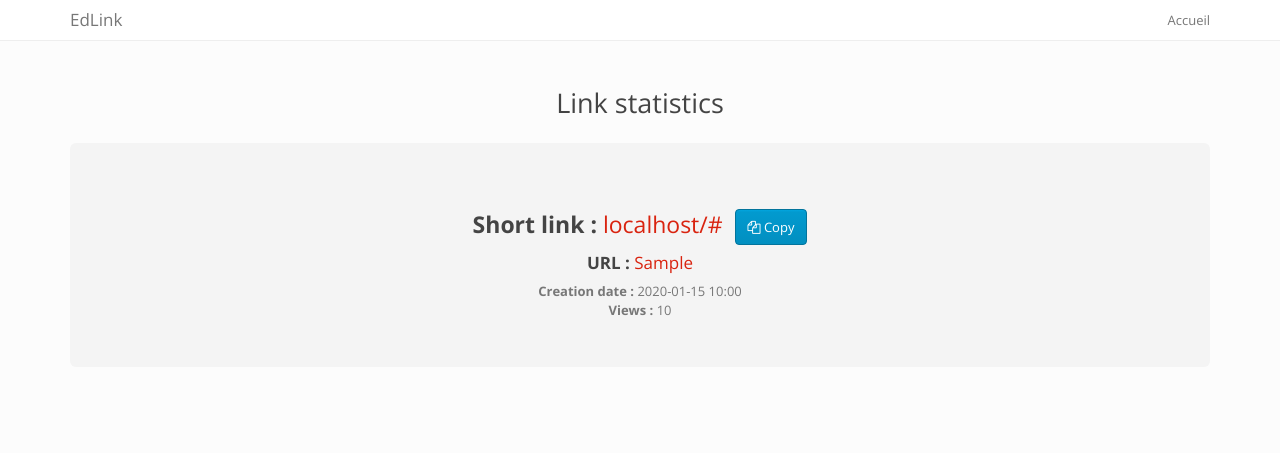
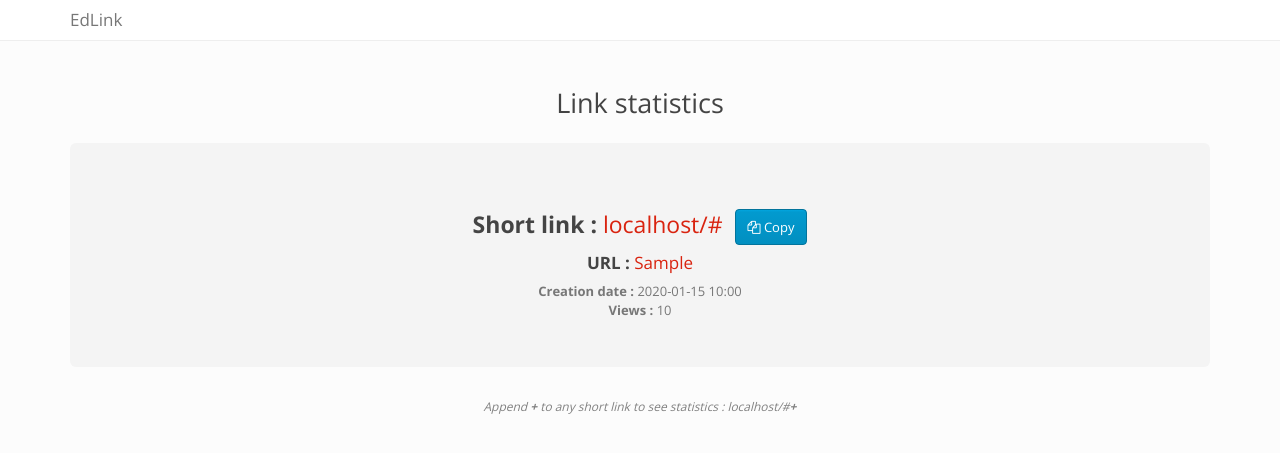
Before and after one commit to cltnr/EdLink, a Django app: template core/templates/core/pages/link_stats.html in a window 1280 px wide. Shown: the top 453 px of the page. Run offline with Django 3.2, Linux system fonts and the light colour scheme; tables that the repository leaves empty hold one stand-in row (values such as "Sample post"); the template is opened without the code that fills it: values that come from a table or form of the project are taken from there, most other values are stand-ins (such as "Sample title", 1, 10 or a date in 2020); some libraries are stand-ins or nearby versions.

Commit message:
change stats url

```diff
--- a/core/templates/core/layout.html
+++ b/core/templates/core/layout.html
@@ -24,17 +24,17 @@
         <div class="container">
             <div class="navbar-header">
                 <a class="navbar-brand" href="{% url "home" %}">EdLink</a>
-                <button type="button" class="navbar-toggle" data-toggle="collapse" data-target="#navbar">
+                <!-- <button type="button" class="navbar-toggle" data-toggle="collapse" data-target="#navbar">
                     <span class="icon-bar"></span>
                     <span class="icon-bar"></span>
                     <span class="icon-bar"></span>
-                </button>
+                </button> -->
             </div>
-            <div class="collapse navbar-collapse" id="navbar" style="max-height:500px;">
+            <!-- <div class="collapse navbar-collapse" id="navbar" style="max-height:500px;">
                 <ul class="nav navbar-nav navbar-right">
                     <li class="nav-item {{ home_nav }}"><a href="{% url 'home' %}" class="nav-link">Accueil</a></li>
                 </ul>
-            </div>
+            </div> -->
         </div>
     </nav>
 
--- a/core/templates/core/pages/link_stats.html
+++ b/core/templates/core/pages/link_stats.html
@@ -4,23 +4,26 @@
 
 {% block content %}
 <div class="container">
-        <h2 class="text-center" style="margin-bottom:25px;">Link statistics<br/></h2>
+  <h2 class="text-center" style="margin-bottom:25px;">Link statistics<br /></h2>
 
   <div class="jumbotron">
     <div class="text-center">
-                <h3><b>Short link : </b><a
-                        href="http://{{ request.get_host }}/{{ link.link }}">{{ request.get_host }}/{{ link.link }}</a>&nbsp;
+      <h3><b>Short link : </b>
+        <a href="http://{{ request.get_host }}/{{ link.link }}">{{ request.get_host }}/{{ link.link }}</a>&nbsp;
         <button type="submit" class="btn btn-info"
-                            onclick="copyTextToClipboard('{{ request.get_host }}/{{ link.link }}')"><i
-                            class="fa fa-copy"></i>
+          onclick="copyTextToClipboard('{{ request.get_host }}/{{ link.link }}')"><i class="fa fa-copy"></i>
           Copy
         </button>
       </h3>
     </div>
-            <div class="text-center"><h4><b>URL : </b><a href="{{ link.target }}">{{ link.target }}</a></h4></div>
+    <div class="text-center">
+      <h4><b>URL : </b><a href="{{ link.target }}">{{ link.target }}</a></h4>
+    </div>
     <div class="text-center"><b>Creation date : </b>{{ link.creation|date:"Y-m-d H:i" }}</div>
     <div class="text-center"><b>Views : </b>{{ link.views }}</div>
   </div>
+  <div class="text-center"><small class="form-text text-muted"><i>Append <b>+</b> to any short link to see statistics : {{ request.get_host }}/{{ link.link }}<b>+</b></i></small></div>
+
 
 </div>
 {% endblock %}
@@ -55,9 +58,9 @@
       fallbackCopyTextToClipboard(text);
       return;
     }
-      navigator.clipboard.writeText(text).then(function() {
+    navigator.clipboard.writeText(text).then(function () {
       console.log('Async: Copying to clipboard was successful!');
-      }, function(err) {
+    }, function (err) {
       console.error('Async: Could not copy text: ', err);
     });
   }
--- a/core/urls.py
+++ b/core/urls.py
@@ -3,6 +3,7 @@ from . import views
 
 urlpatterns = [
     path("", views.home, name="home"),
-    path("stats/<str:link_user>", views.link_infos, name="link_infos"),
+    # path("stats/<str:link_user>", views.link_infos, name="link_infos"),
+    path("<str:link_user>+", views.link_infos, name="link_infos"),
     path("<str:link_user>", views.link_redirect, name="link_redirect")
 ]
```
Also changed, not shown: core/forms.py (+15 -3 lines). Lines whose indentation alone changed are shown as unchanged.
